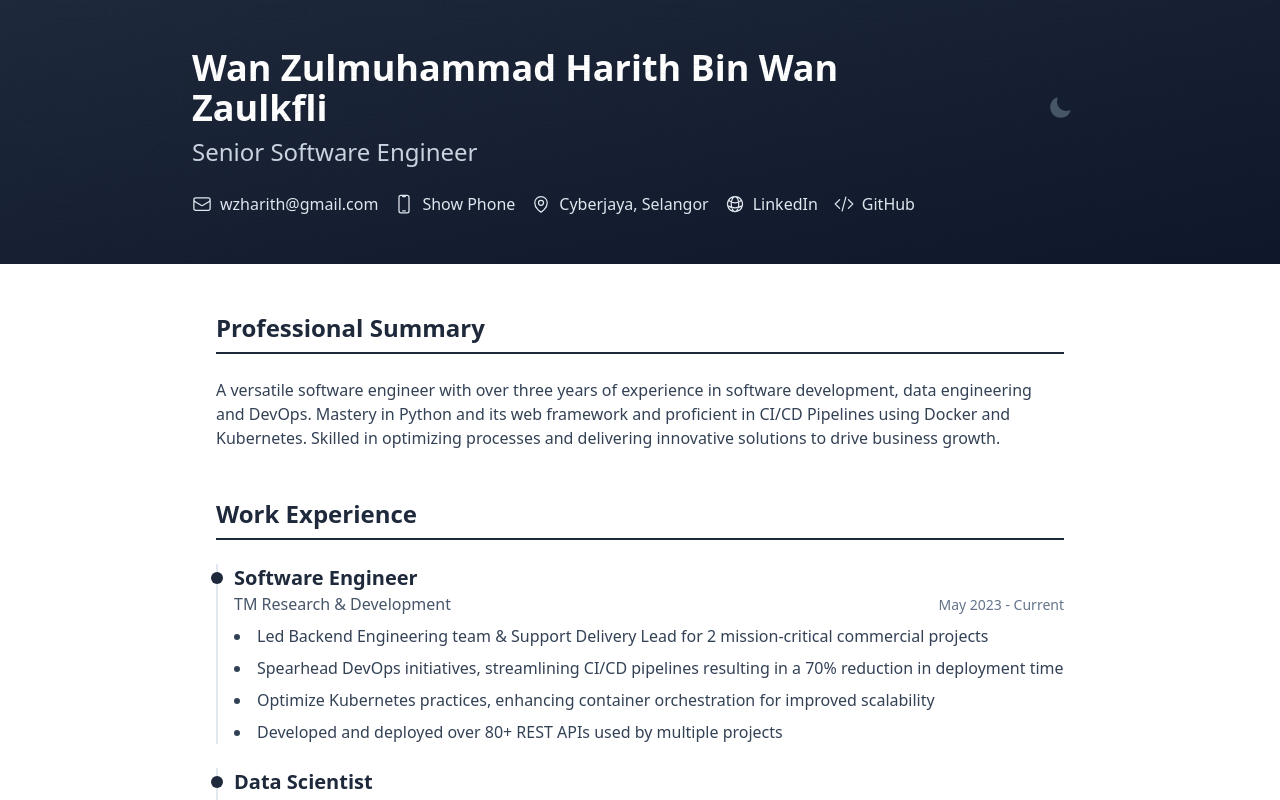
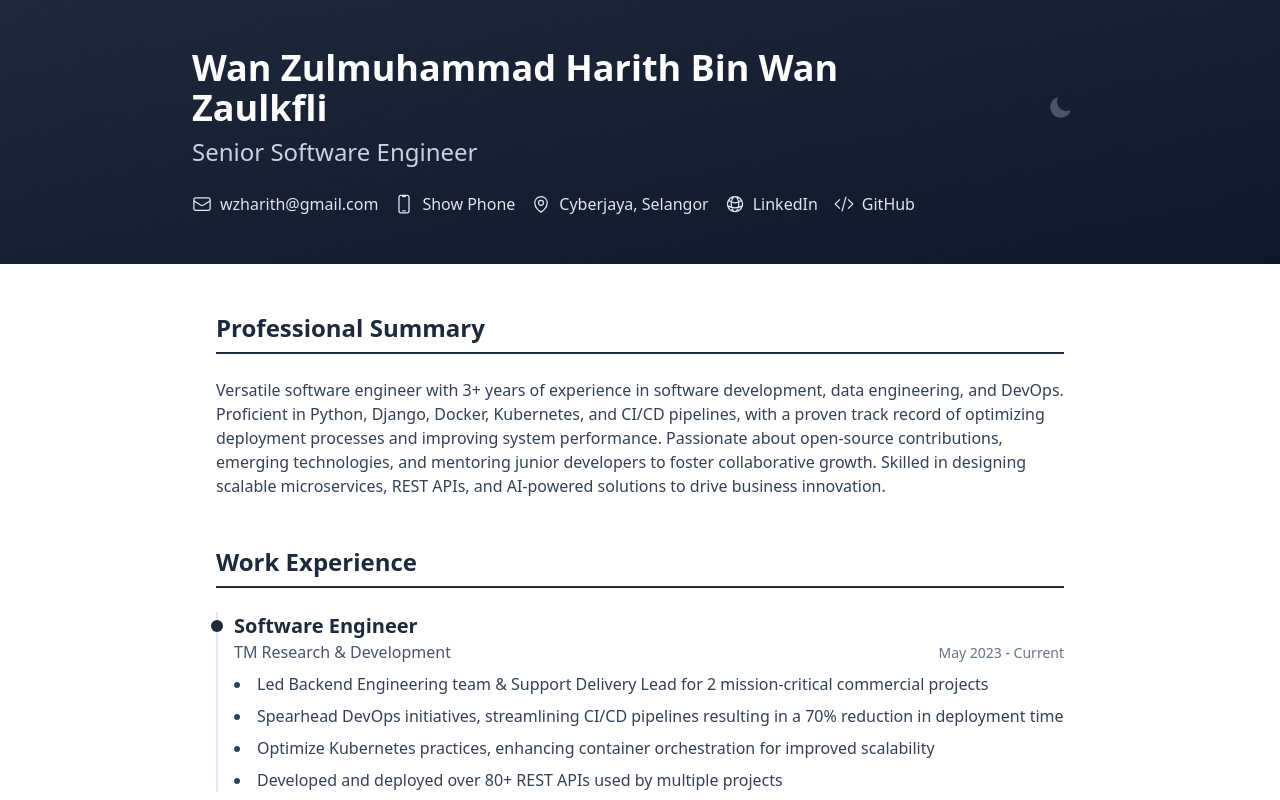
Before and after one commit to wzharith/cv-resume, a Next.js app: page / in a window 1280 px wide. Shown: the top 800 px of the page. Built offline with nearby package versions, Linux system fonts and the light colour scheme.

Commit message:
update summary

```diff
--- a/src/data/cv-data.ts
+++ b/src/data/cv-data.ts
@@ -53,7 +53,7 @@ export const cvData: CVData = {
   },
   sections: {
     summary:
-      "A versatile software engineer with over three years of experience in software development, data engineering and DevOps. Mastery in Python and its web framework and proficient in CI/CD Pipelines using Docker and Kubernetes. Skilled in optimizing processes and delivering innovative solutions to drive business growth.",
+      "Versatile software engineer with 3+ years of experience in software development, data engineering, and DevOps. Proficient in Python, Django, Docker, Kubernetes, and CI/CD pipelines, with a proven track record of optimizing deployment processes and improving system performance. Passionate about open-source contributions, emerging technologies, and mentoring junior developers to foster collaborative growth. Skilled in designing scalable microservices, REST APIs, and AI-powered solutions to drive business innovation.",
     experience: [
       {
         title: "Software Engineer",
```
